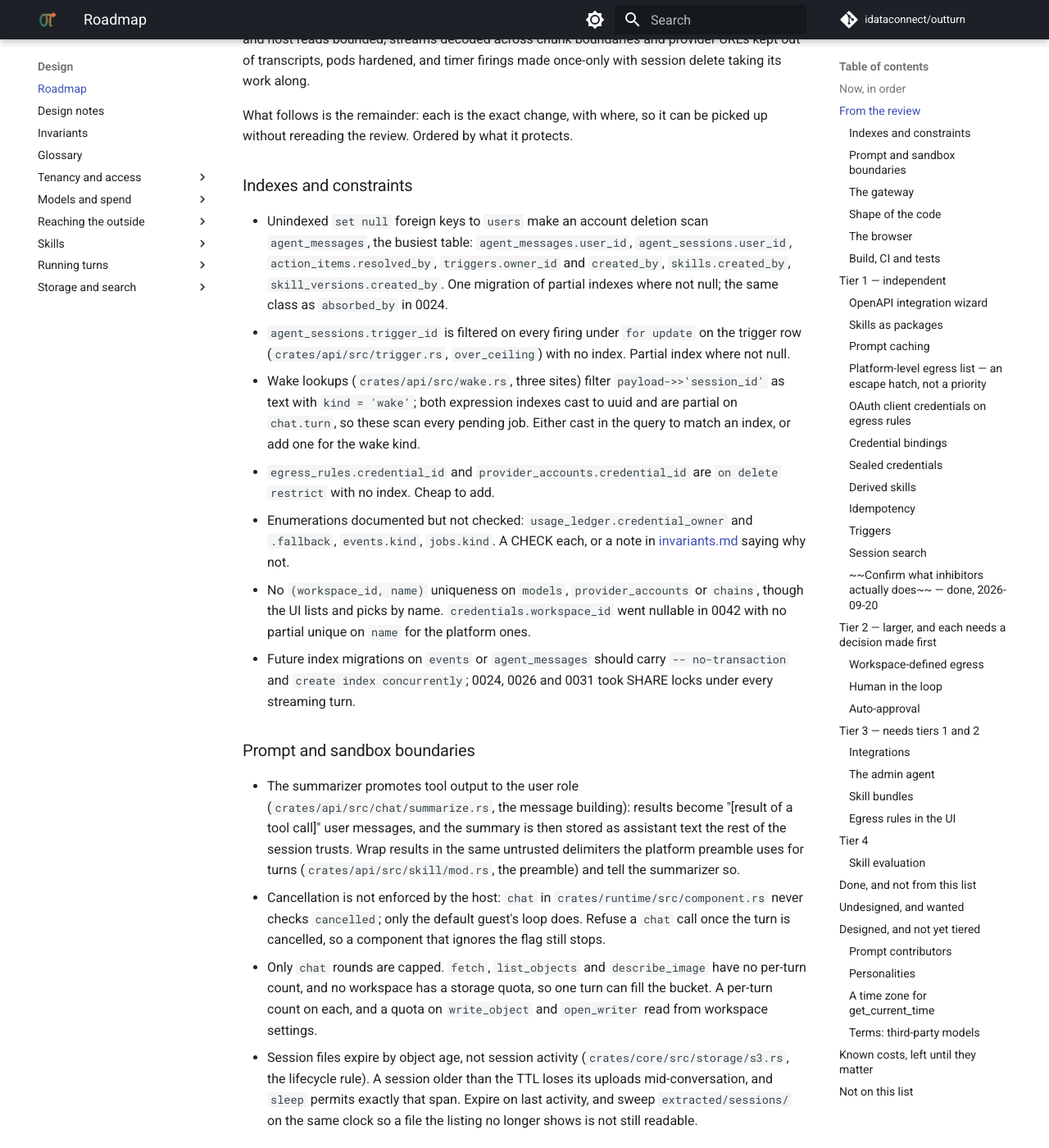
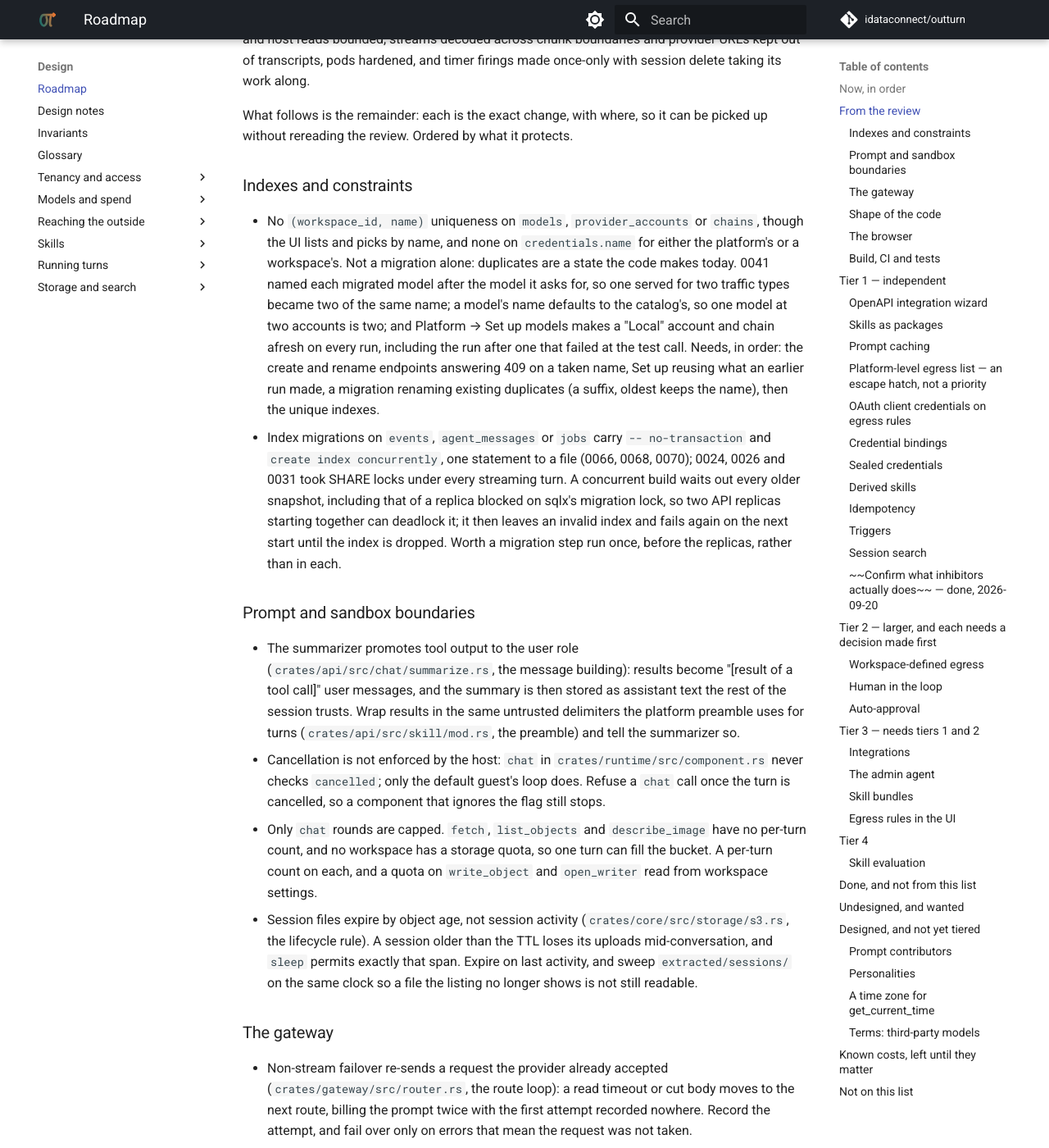
Before and after one commit to idataconnect/outturn, an MkDocs documentation site: the page built from docs/roadmap.md, in a window 1280 px wide and 1400 px high, scrolled down 976 px. Shown: the whole window at 82% size. Built offline with MkDocs 1.6.1 and Material for MkDocs 9.7.7, drawn with Linux system fonts in a browser that asks for light colours; comment, search, counter and statistics services are not loaded.

Commit message:
Say why four enumerations go unchecked, and what name uniqueness needs
A CHECK on an event's or a job's kind costs a migration per new kind on
tables that take a write per token, and buys nothing the readers need: they
pass over a kind they do not know. On the usage ledger it would be worse --
a refused insert is spend never billed, over a value the runtime reports.

Uniqueness by name is left on the roadmap with what it needs first: the
code makes duplicates today, from the routes migration, from catalog
default names, and from every rerun of Set up models.

Co-Authored-By: Claude Opus 5.5 <noreply@anthropic.com>

```diff
--- a/docs/roadmap.md
+++ b/docs/roadmap.md
@@ -44,32 +44,26 @@ can be picked up without rereading the review. Ordered by what it protects.
 
 ### Indexes and constraints
 
-- Unindexed `set null` foreign keys to `users` make an account deletion scan
-  `agent_messages`, the busiest table: `agent_messages.user_id`,
-  `agent_sessions.user_id`, `action_items.resolved_by`,
-  `triggers.owner_id` and `created_by`, `skills.created_by`,
-  `skill_versions.created_by`. One migration of partial indexes where not
-  null; the same class as `absorbed_by` in 0024.
-- `agent_sessions.trigger_id` is filtered on every firing under `for update`
-  on the trigger row (`crates/api/src/trigger.rs`, `over_ceiling`) with no
-  index. Partial index where not null.
-- Wake lookups (`crates/api/src/wake.rs`, three sites) filter
-  `payload->>'session_id'` as text with `kind = 'wake'`; both expression
-  indexes cast to uuid and are partial on `chat.turn`, so these scan every
-  pending job. Either cast in the query to match an index, or add one for the
-  wake kind.
-- `egress_rules.credential_id` and `provider_accounts.credential_id` are
-  `on delete restrict` with no index. Cheap to add.
-- Enumerations documented but not checked: `usage_ledger.credential_owner`
-  and `.fallback`, `events.kind`, `jobs.kind`. A CHECK each, or a note in
-  [invariants.md](invariants.md) saying why not.
 - No `(workspace_id, name)` uniqueness on `models`, `provider_accounts` or
-  `chains`, though the UI lists and picks by name. `credentials.workspace_id`
-  went nullable in 0042 with no partial unique on `name` for the platform
-  ones.
-- Future index migrations on `events` or `agent_messages` should carry
-  `-- no-transaction` and `create index concurrently`; 0024, 0026 and 0031
-  took SHARE locks under every streaming turn.
+  `chains`, though the UI lists and picks by name, and none on
+  `credentials.name` for either the platform's or a workspace's. Not a
+  migration alone: duplicates are a state the code makes today. 0041 named
+  each migrated model after the model it asks for, so one served for two
+  traffic types became two of the same name; a model's name defaults to the
+  catalog's, so one model at two accounts is two; and Platform → Set up
+  models makes a "Local" account and chain afresh on every run, including the
+  run after one that failed at the test call. Needs, in order: the create and
+  rename endpoints answering 409 on a taken name, Set up reusing what an
+  earlier run made, a migration renaming existing duplicates (a suffix,
+  oldest keeps the name), then the unique indexes.
+- Index migrations on `events`, `agent_messages` or `jobs` carry
+  `-- no-transaction` and `create index concurrently`, one statement to a
+  file (0066, 0068, 0070); 0024, 0026 and 0031 took SHARE locks under every
+  streaming turn. A concurrent build waits out every older snapshot,
+  including that of a replica blocked on sqlx's migration lock, so two API
+  replicas starting together can deadlock it; it then leaves an invalid
+  index and fails again on the next start until the index is dropped. Worth
+  a migration step run once, before the replicas, rather than in each.
 
 ### Prompt and sandbox boundaries
 
```
Also changed, not shown: docs/invariants.md (+13 -0 lines).
